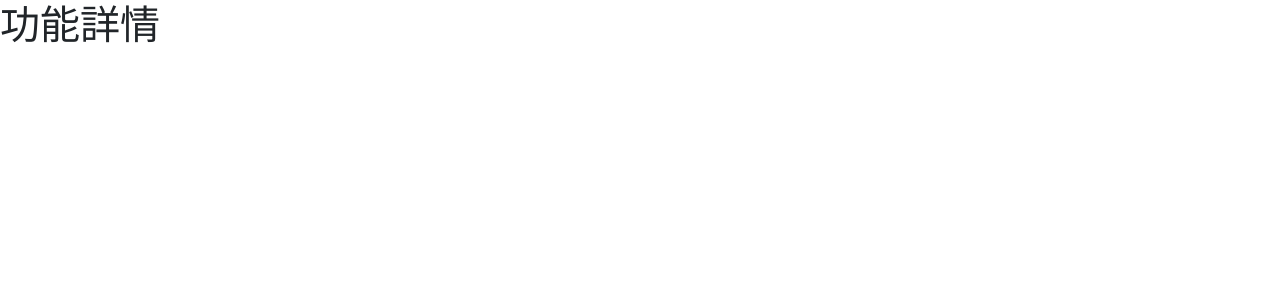
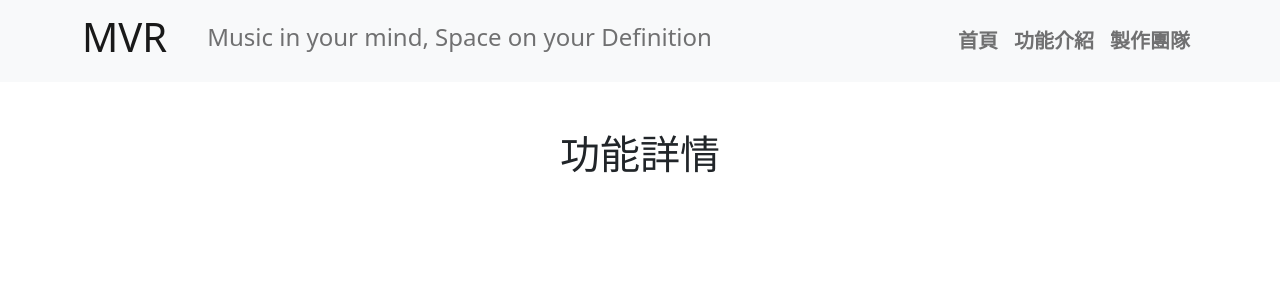
Before and after one commit to LeeChasel/MVR_website, a Next.js app: page /features in a window 1280 px wide. Shown: the top 300 px of the page. Built offline with nearby package versions, Linux system fonts and the light colour scheme.

Commit message:
style navbar

```diff
--- a/pages/_app.tsx
+++ b/pages/_app.tsx
@@ -1,11 +1,12 @@
 import type { AppProps } from 'next/app'
 import 'bootstrap/dist/css/bootstrap.min.css';
-import SSRProvider from 'react-bootstrap/SSRProvider';
+import TopNavbar from './components/topnavbar';
 
 export default function App({ Component, pageProps }: AppProps) {
   return (
-    <SSRProvider>
+    <>
+    <TopNavbar />
     <Component {...pageProps} />
-    </SSRProvider>
+    </>
   )
 }
--- /dev/null
+++ b/pages/components/topnavbar.tsx
@@ -0,0 +1,40 @@
+import Container from "react-bootstrap/Container"
+import Nav from "react-bootstrap/Nav"
+import Navbar from 'react-bootstrap/Navbar'
+import Link from "next/link"
+
+export default function TopNavbar()
+{
+    return (
+        <Navbar bg="light">
+            <Container>
+                <Navbar.Brand>
+                    <h1>MVR</h1>
+                </Navbar.Brand>
+                <Navbar.Text className="px-4 "><h4>Music in your mind, Space on your Definition</h4></Navbar.Text>
+                <Navbar.Toggle />
+                <Navbar.Collapse className="justify-content-end">
+                    <Nav>
+                        <Link href="/" legacyBehavior passHref>
+                            <Nav.Link>
+                                <span className="fs-5 fw-bolder">首頁</span>
+                            </Nav.Link>
+                        </Link>
+                        <Link href="/features" legacyBehavior passHref>
+                            <Nav.Link>
+                                <span className="fs-5 fw-bolder">功能介紹</span>
+                            </Nav.Link>
+                        </Link>
+                        <Link href="/introduceTeam" legacyBehavior passHref>
+                            <Nav.Link>
+                                <span className="fs-5 fw-bolder">
+                                    製作團隊
+                                </span>
+                                </Nav.Link>
+                        </Link>
+                    </Nav>
+                </Navbar.Collapse>
+            </Container>
+        </Navbar>
+    )
+}
--- a/pages/features.tsx
+++ b/pages/features.tsx
@@ -1,6 +1,18 @@
+import Head from 'next/head'
+
 export default function Features()
 {
     return (
-        <h1>功能詳情</h1>
+        <>
+        <Head>
+        <title>MVR-功能詳情</title>
+        <meta name="description" content="Generated by create next app" />
+        <meta name="viewport" content="width=device-width, initial-scale=1" />
+        <link rel="icon" href="/favicon.ico" />
+        </Head>
+        <main>
+            <h1 className='text-center m-5'>功能詳情</h1>
+        </main>
+        </>
     )
 }
```
Also changed, not shown: pages/components/navbar.tsx (deleted, +0 -25 lines), pages/index.tsx (+3 -4 lines), pages/introduceTeam.tsx (+13 -1 lines).
